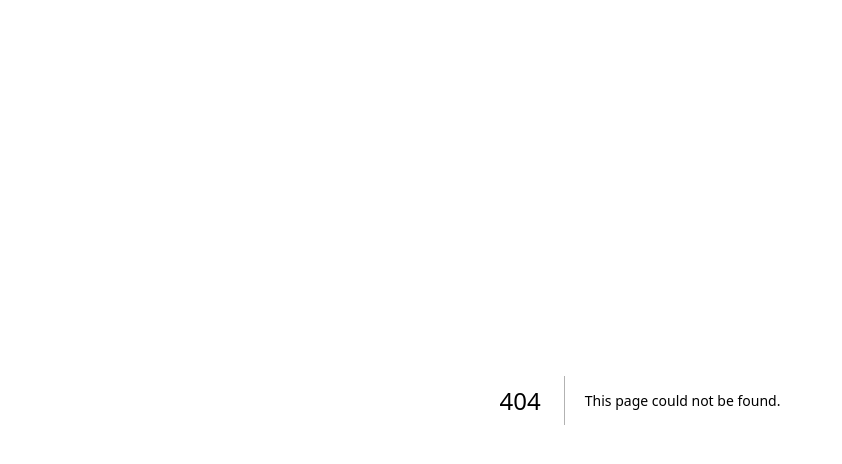
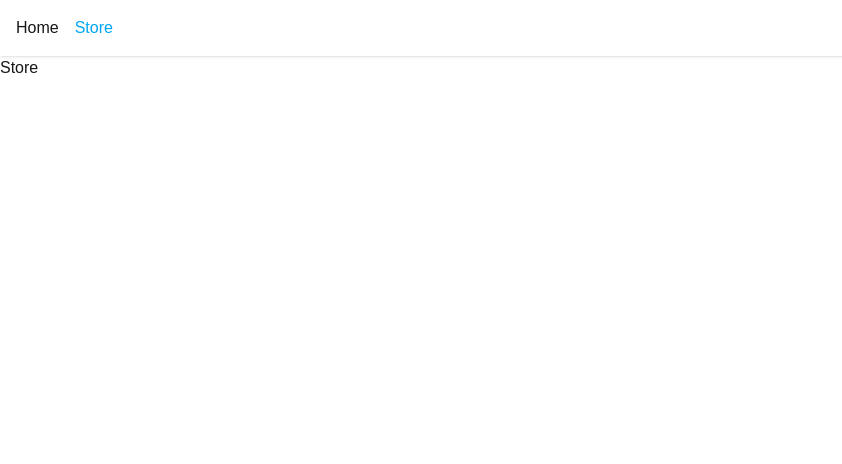
Before and after one commit to Miladparmoozeh/store-with-next.js, a Next.js app: page /store in a window 1280 px wide. Before the commit this address had no page. Shown: the top 464 px of the page, without its empty margins (0-842 px from the left). Built offline with nearby package versions, Linux system fonts and the light colour scheme.

Commit message:
navbar added

```diff
--- a/src/app/layout.tsx
+++ b/src/app/layout.tsx
@@ -1,29 +1,18 @@
 import type { Metadata } from "next";
-import { Geist, Geist_Mono } from "next/font/google";
 import "./globals.css";
-
-const geistSans = Geist({
-  variable: "--font-geist-sans",
-  subsets: ["latin"],
-});
-
-const geistMono = Geist_Mono({
-  variable: "--font-geist-mono",
-  subsets: ["latin"],
-});
+import Navbar from "@/components/Navar";
 
 export const metadata: Metadata = {
-  title: "Create Next App",
+  title: "Stor for all",
   description: "Generated by create next app",
 };
 
 export default function RootLayout({ children }: LayoutProps<"/">) {
   return (
-    <html
-      lang="en"
-      className={`${geistSans.variable} ${geistMono.variable} h-full antialiased`}
-    >
-      <body className="min-h-full flex flex-col">{children}</body>
+    <html lang="en">
+      <body>
+        <Navbar />
+        {children}</body>
     </html>
   );
 }
--- /dev/null
+++ b/src/app/store/page.tsx
@@ -0,0 +1,12 @@
+import React from "react"
+
+function Store(){
+
+    return(
+        <div>
+            <h1>Store</h1>
+        </div>
+    )
+}
+
+export default Store
--- /dev/null
+++ b/src/components/Navar.tsx
@@ -0,0 +1,32 @@
+"use client";
+
+import Link from "next/link";
+import { usePathname } from "next/navigation";
+import React from "react";
+
+function Navbar() {
+  const pathname = usePathname();
+
+  const navLinks = [
+    {
+      href: "/",
+      title: "Home",
+    },
+    {
+      href: "/store",
+      title: "Store",
+    },
+  ];
+
+  return (
+    <nav className="shadow p-4">
+      {navLinks.map((item) => (
+        <Link key={item.href} className={`mr-4 ${pathname=== item.href ? "text-sky-500": ""}`} href={item.href}>
+          {item.title}
+        </Link>
+      ))}
+    </nav>
+  );
+}
+
+export default Navbar;
```
